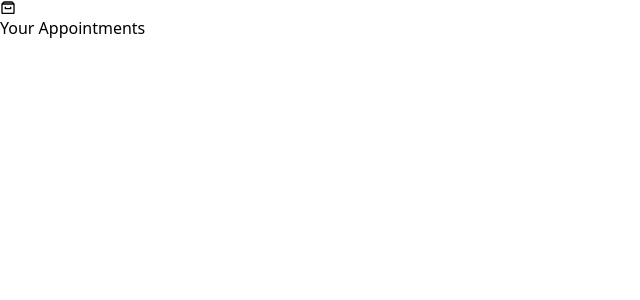
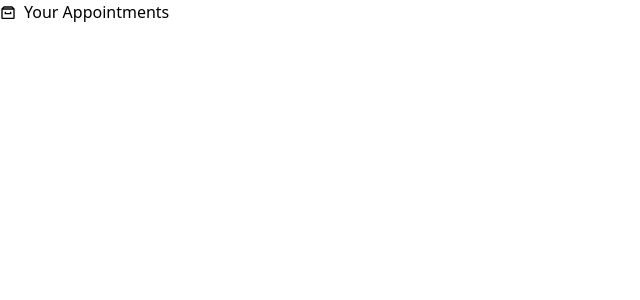
Before and after one commit to JoelDore/react-appointments-interface, a React (Create React App) app: page / in a window 1280 px wide. Shown: the top 300 px of the page, without its empty margins (0-640 px from the left). Built offline with nearby package versions, Linux system fonts and the light colour scheme.

Commit message:
Adjust App.js styles

```diff
--- a/src/App.js
+++ b/src/App.js
@@ -2,8 +2,10 @@ import { BiArchive } from 'react-icons/bi'
 
 function App() {
   return (
-    <div className="App">
-      <h1><BiArchive /> Your Appointments</h1>
+    <div className="App" >
+      <h1 style={{ display: 'flex', alignItems: 'flex-end', gap: '0.5rem' }}>
+        <BiArchive style={{ marginBottom: '0.2rem' }} />Your Appointments
+      </h1>
     </div>
   );
 }
```
